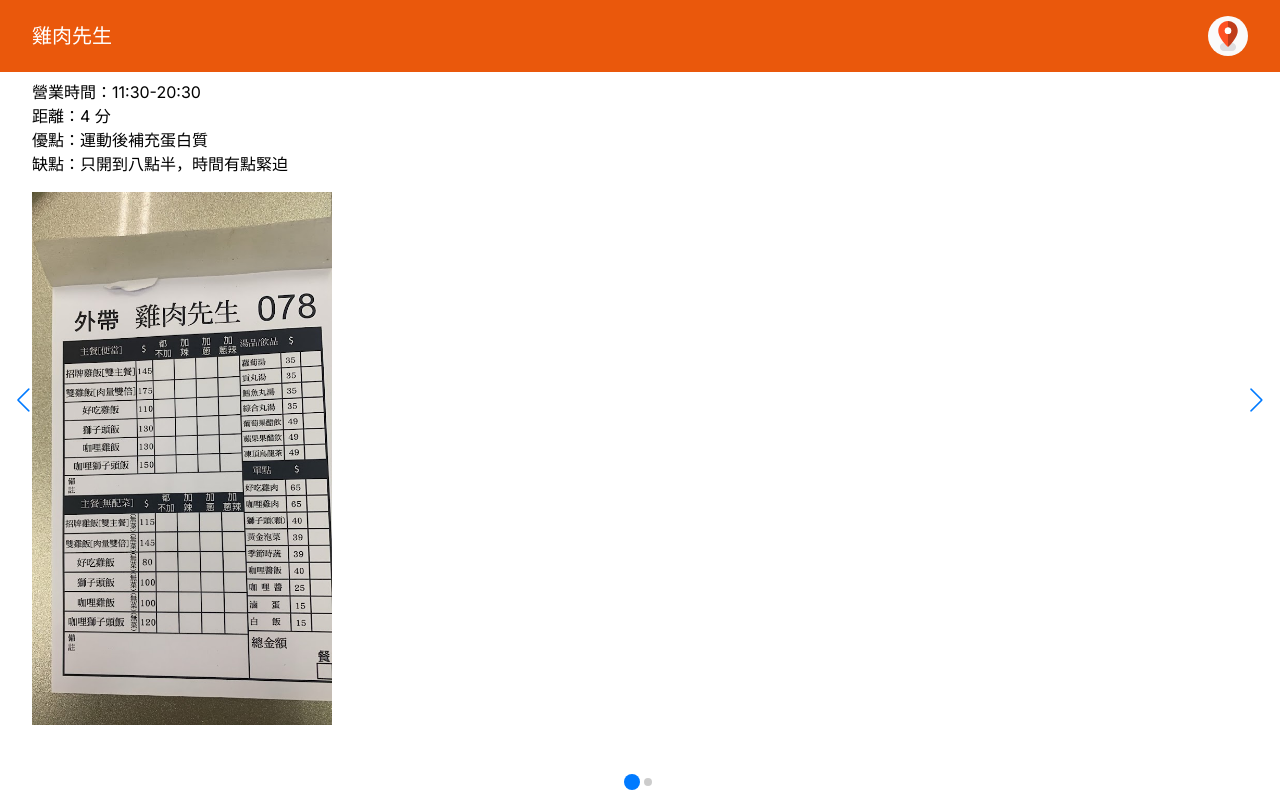
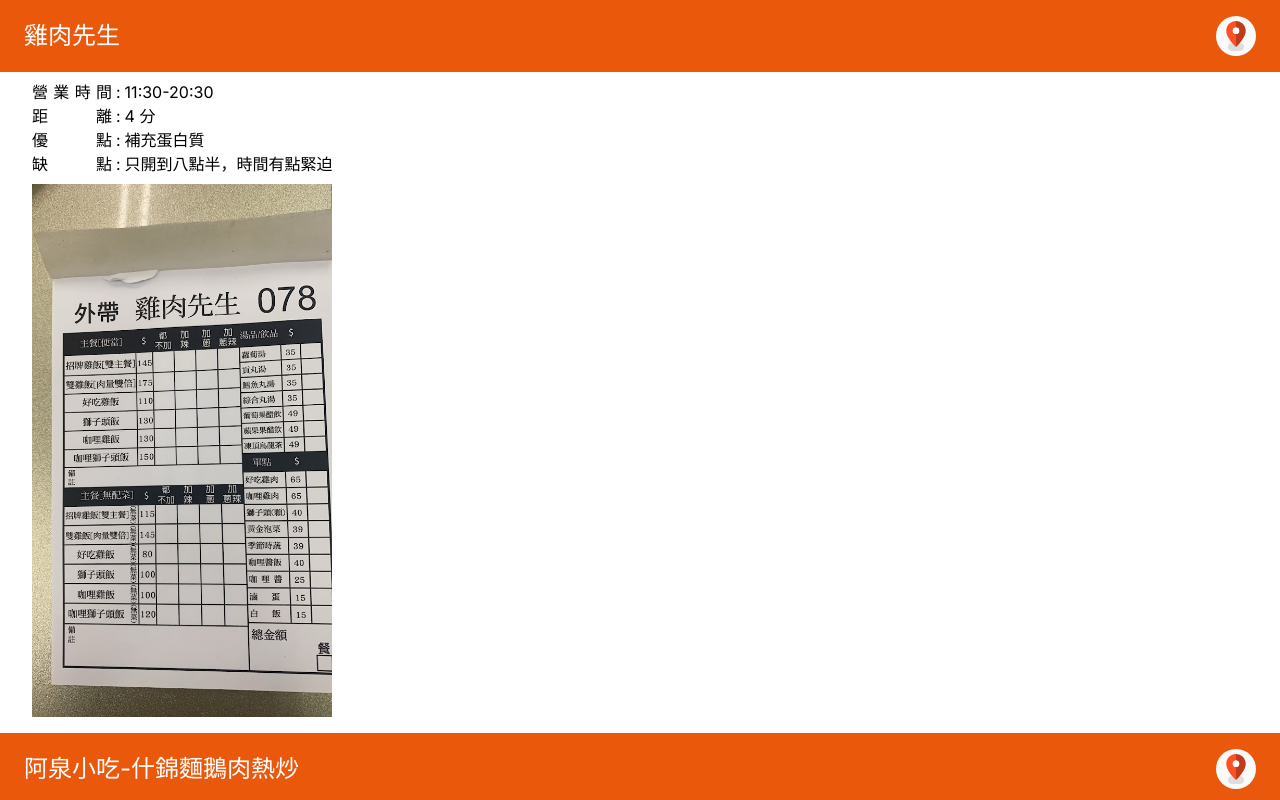
Before and after one commit to gracekrcx/food-map, a Next.js app: page / in a window 1280 px wide. Shown: the top 800 px of the page. Built offline with nearby package versions, Linux system fonts and the light colour scheme.

Commit message:
移除 slider

```diff
--- a/app/_components/DemoSlider.js
+++ b/app/_components/DemoSlider.js
@@ -10,23 +10,25 @@
 import "swiper/css/navigation";
 import "swiper/css/pagination";
 
+const Item = ({ title, text }) => {
+  return (
+    <div className="flex" key={title}>
+      <div className="TextAlignLast w-20 mr-1">{title}</div>
+      <span className="mr-1">:</span>
+      {text}
+    </div>
+  );
+};
+
 const DemoSlider = ({ data }) => {
   console.log(data);
   return (
     <section className="w-full">
       <div className=" h-screen">
         <ul className="h-full w-full">
-          <Swiper
-            navigation
-            pagination={{ type: "bullets", clickable: true }}
-            // autoplay={true}
-            loop={true}
-            modules={[Autoplay, Navigation, Pagination]}
-          >
-            {data.map(
-              ({ id, title, image, time, link, distance, pro, con }) => (
-                <SwiperSlide key={id}>
-                  <div className="flex justify-between items-center text-white bg-orange-600 text-xl px-8 py-4">
+          {data.map(({ id, title, image, time, link, distance, pro, con }) => (
+            <div key={id}>
+              <div className="flex justify-between items-center text-white bg-orange-600 text-2xl px-6 py-4">
                 <p>{title}</p>
                 <p className="cursor-pointer bg-zinc-50 rounded-full">
                   <a
@@ -34,40 +36,21 @@
                     target="_blank"
                     className="w-10 h-10 flex justify-center"
                   >
-                        <Image
-                          src="/mapIcon.svg"
-                          width={30}
-                          height={30}
-                          alt=""
-                        />
+                    <Image src="/mapIcon.svg" width={30} height={30} alt="" />
                   </a>
                 </p>
               </div>
               <div className="px-8 py-2">
-                    <div>
-                      <span>營業時間</span>
-                      {`：${time}`}
-                    </div>
-                    <div>
-                      <span>距離</span>
-                      {`：${distance} 分`}
-                    </div>
-                    <div>
-                      <span>優點</span>
-                      {`：${pro}`}
-                    </div>
-                    <div className="pb-4">
-                      <span>缺點</span>
-                      {`：${con}`}
-                    </div>
-                    <div className="w-4/5">
+                <Item title="營業時間" text={time} />
+                <Item title="距離" text={`${distance} 分`} />
+                <Item title="優點" text={pro} />
+                <Item title="缺點" text={con} />
+                <div className="w-4/5 my-2">
                   <Image src={image} width={300} height={300} alt="" />
                 </div>
               </div>
-                </SwiperSlide>
-              )
-            )}
-          </Swiper>
+            </div>
+          ))}
         </ul>
       </div>
     </section>
--- a/app/_data/slider-data.js
+++ b/app/_data/slider-data.js
@@ -6,7 +6,7 @@
     time: "11:30-20:30",
     link: "https://maps.app.goo.gl/CdtsBFMTW25dGmf47",
     distance: "4",
-    pro: "運動後補充蛋白質",
+    pro: "補充蛋白質",
     con: "只開到八點半，時間有點緊迫",
   },
   {
@@ -19,6 +19,16 @@
     pro: "開到晚上 12 點可以慢慢吃",
     con: "",
   },
+  {
+    id: 3,
+    title: "御禾號滷肉飯-現碾白米",
+    image: "/menu-c.jpeg",
+    time: "18:00–22:00",
+    link: "https://maps.app.goo.gl/k7EVkW3iZUaFMfDL9",
+    distance: "3",
+    pro: "",
+    con: "",
+  },
 ];
 
 export default data;
--- a/app/globals.css
+++ b/app/globals.css
@@ -1,6 +1,12 @@
 @tailwind base;
 @tailwind components;
 @tailwind utilities;
+
+@layer utilities {
+  .TextAlignLast {
+    text-align-last: justify;
+  }
+}
 
 .swiper {
   height: 100%;
@@ -15,7 +21,3 @@
 .swiper [class^="swiper-button-"]::after {
   font-size: 24px;
 }
-
-body {
-  overflow: hidden;
-}
```
Also changed, not shown: public/menu-c.jpeg (added). Lines whose indentation alone changed are shown as unchanged.
